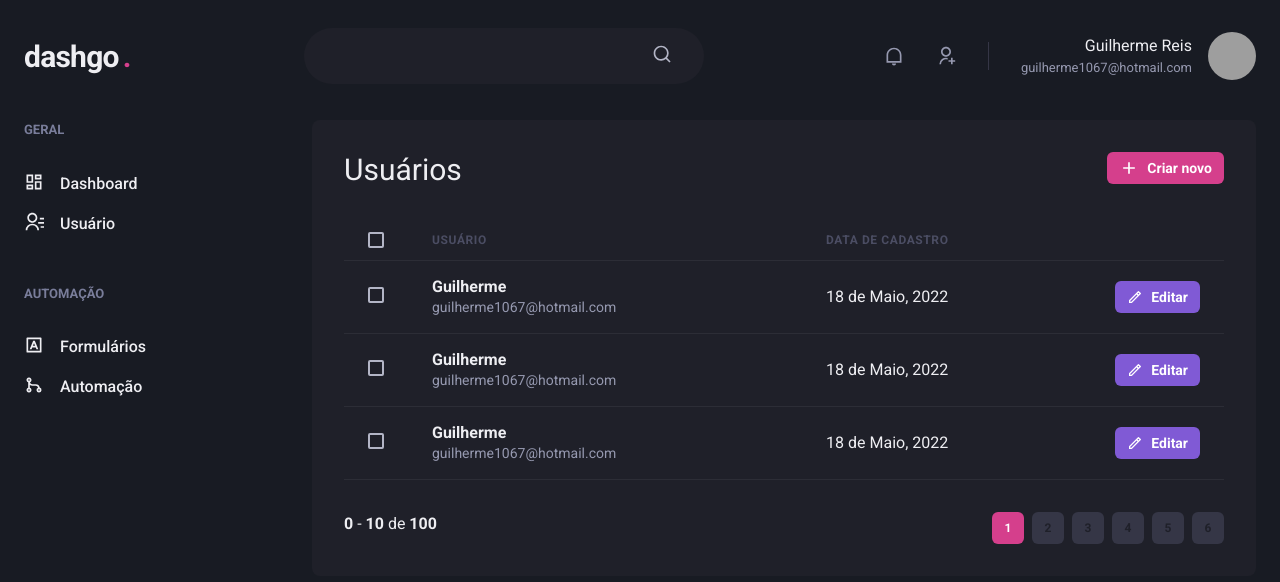
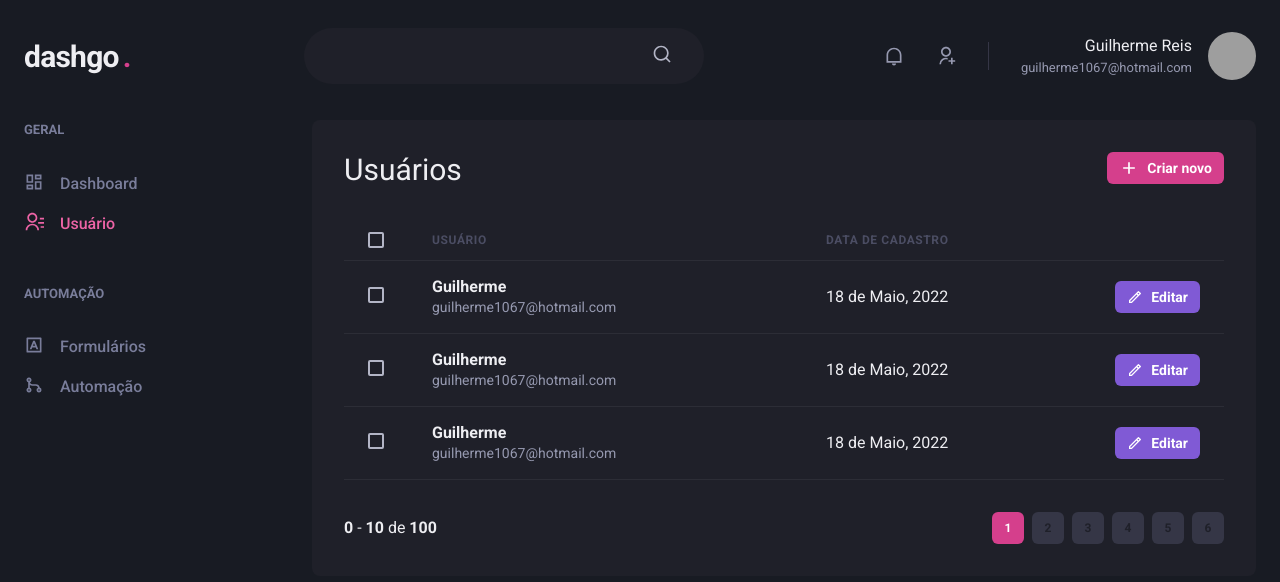
Before and after one commit to Guilherme1067/GoDash, a Next.js app: page /users in a window 1280 px wide. Shown: the top 582 px of the page. Built offline with nearby package versions, Linux system fonts and the light colour scheme; grey boxes are pictures that could not be loaded.

Commit message:
finished interface

```diff
--- /dev/null
+++ b/src/components/ActiveLink.tsx
@@ -0,0 +1,36 @@
+import Link, { LinkProps } from "next/link";
+import { useRouter } from "next/router";
+import { cloneElement, ReactElement } from "react";
+
+interface ActiveLinkProps extends LinkProps {
+  children: ReactElement;
+  shouldMatchExactHref?: boolean;
+}
+
+export function ActiveLink({
+  children,
+  shouldMatchExactHref = false,
+  ...rest
+}: ActiveLinkProps) {
+  let isActive = false;
+
+  const { asPath } = useRouter();
+
+  if (shouldMatchExactHref && (asPath === rest.href || asPath === rest.as)) {
+    isActive = true;
+  }
+
+  if (
+    (!shouldMatchExactHref && asPath.startsWith(String(rest.href))) ||
+    asPath.startsWith(String(rest.as))
+  ) {
+    isActive = true;
+  }
+  return (
+    <Link {...rest}>
+      {cloneElement(children, {
+        color: isActive ? "pink.400" : "gray.400",
+      })}
+    </Link>
+  );
+}
--- a/src/components/Header/index.tsx
+++ b/src/components/Header/index.tsx
@@ -1,4 +1,6 @@
-import { Flex, useBreakpointValue } from "@chakra-ui/react";
+import { Flex, Icon, IconButton, useBreakpointValue } from "@chakra-ui/react";
+import { RiMenuLine } from "react-icons/ri";
+import { useSidebarDrawer } from "../../contexts/SideBarDrawerContext";
 
 import { Logo } from "./Logo";
 import { NotificationNav } from "./NotificationsNav";
@@ -6,6 +8,8 @@ import { Profile } from "./Profile";
 import { SearchBox } from "./SearchBox";
 
 export function Header() {
+  const { onOpen } = useSidebarDrawer();
+
   const isWideVersion = useBreakpointValue({
     base: false,
     lg: true,
@@ -22,6 +26,16 @@ export function Header() {
       px="6"
       align="center"
     >
+      {!isWideVersion && (
+        <IconButton
+          aria-label="Open navigation"
+          icon={<Icon as={RiMenuLine} />}
+          fontSize="24"
+          variant="unstyled"
+          onClick={onOpen}
+          mr="2"
+        ></IconButton>
+      )}
       <Logo />
 
       {isWideVersion && <SearchBox />}
--- a/src/components/Pagination/index.tsx
+++ b/src/components/Pagination/index.tsx
@@ -3,7 +3,13 @@ import { PaginationItem } from "./PaginationItem";
 
 export function Pagination() {
   return (
-    <Stack direction="row" mt="8" justify="space-between" spacing="6">
+    <Stack
+      direction={["column", "row"]}
+      mt="8"
+      justify="space-between"
+      align="center"
+      spacing="6"
+    >
       <Box>
         <strong>0</strong> - <strong>10</strong> de <strong>100</strong>
       </Box>
--- a/src/components/Sidebar/NavLink.tsx
+++ b/src/components/Sidebar/NavLink.tsx
@@ -1,22 +1,26 @@
 import {
   Icon,
-  Link,
+  Link as ChakraLink,
   Text,
   LinkProps as ChakraLinkProps,
 } from "@chakra-ui/react";
 import { ElementType } from "react";
+import { ActiveLink } from "../ACtiveLink";
 
 interface NavLinkProps extends ChakraLinkProps {
   icon: ElementType;
   children: string;
+  href: string;
 }
-export function NavLink({ icon, children, ...rest }: NavLinkProps) {
+export function NavLink({ icon, children, href, ...rest }: NavLinkProps) {
   return (
-    <Link display="flex" {...rest}>
-      <Icon as={icon} fontSize="20" />
-      <Text ml="4" fontWeight="medium">
-        {children}
-      </Text>
-    </Link>
+    <ActiveLink href={href} passHref>
+      <ChakraLink display="flex" {...rest}>
+        <Icon as={icon} fontSize="20" />
+        <Text ml="4" fontWeight="medium">
+          {children}
+        </Text>
+      </ChakraLink>
+    </ActiveLink>
   );
 }
--- /dev/null
+++ b/src/components/Sidebar/SideBarNav.tsx
@@ -0,0 +1,33 @@
+import { Stack } from "@chakra-ui/react";
+import {
+  RiContactsLine,
+  RiDashboardLine,
+  RiGitMergeLine,
+  RiInputMethodLine,
+} from "react-icons/ri";
+import { NavLink } from "./NavLink";
+import { NavSection } from "./NavSection";
+
+export function SideBarNav() {
+  return (
+    <Stack spacing="12" align="flex-start">
+      <NavSection title="GERAL">
+        <NavLink icon={RiDashboardLine} href="/dashboard">
+          Dashboard
+        </NavLink>
+        <NavLink icon={RiContactsLine} href="/users">
+          Usuário
+        </NavLink>
+      </NavSection>
+
+      <NavSection title="AUTOMAÇÃO">
+        <NavLink icon={RiInputMethodLine} href="/forms">
+          Formulários
+        </NavLink>
+        <NavLink icon={RiGitMergeLine} href="/automation">
+          Automação
+        </NavLink>
+      </NavSection>
+    </Stack>
+  );
+}
--- a/src/components/Sidebar/index.tsx
+++ b/src/components/Sidebar/index.tsx
@@ -1,27 +1,43 @@
-import { Box, Stack } from "@chakra-ui/react";
 import {
-  RiContactsLine,
-  RiDashboardLine,
-  RiGitMergeLine,
-  RiInputMethodLine,
-} from "react-icons/ri";
-import { NavLink } from "./NavLink";
-import { NavSection } from "./NavSection";
+  Box,
+  Drawer,
+  DrawerBody,
+  DrawerCloseButton,
+  DrawerContent,
+  DrawerHeader,
+  DrawerOverlay,
+  useBreakpointValue,
+} from "@chakra-ui/react";
+import { useSidebarDrawer } from "../../contexts/SideBarDrawerContext";
+
+import { SideBarNav } from "./SideBarNav";
 
 export function Sidebar() {
+  const { isOpen, onClose } = useSidebarDrawer();
+
+  const isDrawerSidebar = useBreakpointValue({
+    base: true,
+    lg: false,
+  });
+
+  if (isDrawerSidebar) {
+    return (
+      <Drawer isOpen={isOpen} placement="left" onClose={onClose}>
+        <DrawerOverlay>
+          <DrawerContent bg="gray.800" p="4">
+            <DrawerCloseButton mt="6" />
+            <DrawerHeader>Navegação</DrawerHeader>
+            <DrawerBody>
+              <SideBarNav />
+            </DrawerBody>
+          </DrawerContent>
+        </DrawerOverlay>
+      </Drawer>
+    );
+  }
   return (
     <Box as="aside" w="64" mr="8">
-      <Stack spacing="12" align="flex-start">
-        <NavSection title="GERAL">
-          <NavLink icon={RiDashboardLine}>Dashboard</NavLink>
-          <NavLink icon={RiContactsLine}>Usuário</NavLink>
-        </NavSection>
-
-        <NavSection title="AUTOMAÇÃO">
-          <NavLink icon={RiInputMethodLine}>Formulários</NavLink>
-          <NavLink icon={RiGitMergeLine}>Automação</NavLink>
-        </NavSection>
-      </Stack>
+      <SideBarNav />
     </Box>
   );
 }
--- /dev/null
+++ b/src/contexts/SideBarDrawerContext.tsx
@@ -0,0 +1,27 @@
+import { useDisclosure, UseDisclosureReturn } from "@chakra-ui/react";
+import { useRouter } from "next/router";
+import { createContext, ReactNode, useContext, useEffect } from "react";
+
+interface SideBarDrawerContextProps {
+  children: ReactNode;
+}
+
+type SideBarDrawerContextData = UseDisclosureReturn;
+
+const SideBarDrawerContext = createContext({} as SideBarDrawerContextData);
+
+export function SideBarDrawerProvider({ children }: SideBarDrawerContextProps) {
+  const disclosure = useDisclosure();
+  const router = useRouter();
+
+  useEffect(() => {
+    disclosure.onClose();
+  }, [router.asPath]);
+  return (
+    <SideBarDrawerContext.Provider value={disclosure}>
+      {children}
+    </SideBarDrawerContext.Provider>
+  );
+}
+
+export const useSidebarDrawer = () => useContext(SideBarDrawerContext);
--- a/src/pages/_app.tsx
+++ b/src/pages/_app.tsx
@@ -1,11 +1,14 @@
 import { AppProps } from "next/app";
 import { ChakraProvider } from "@chakra-ui/react";
 import { theme } from "../styles/theme";
+import { SideBarDrawerProvider } from "../contexts/SideBarDrawerContext";
 
 function MyApp({ Component, pageProps }: AppProps) {
   return (
     <ChakraProvider theme={theme}>
-      <Component {...pageProps} />
+      <SideBarDrawerProvider>
+        <Component {...pageProps} />
+      </SideBarDrawerProvider>
     </ChakraProvider>
   );
 }
--- a/src/pages/dashboard.tsx
+++ b/src/pages/dashboard.tsx
@@ -64,14 +64,14 @@ export default function Dashboard() {
         <Sidebar />
 
         <SimpleGrid flex="1" gap="4" minChildWidth="320px">
-          <Box p="8" bg="gray.800" borderRadius={8} pb="4">
+          <Box p={["6", "8"]} bg="gray.800" borderRadius={8} pb="4">
             <Text fontSize="lg" mb="4">
               Inscritos da semana
             </Text>
             <Chart options={options} series={series} type="area" height={160} />
           </Box>
 
-          <Box p="8" bg="gray.800" borderRadius={8} pb="4">
+          <Box p={["6", "8"]} bg="gray.800" borderRadius={8} pb="4">
             <Text fontSize="lg" mb="4">
               Taxa de abertura
             </Text>
```
Also changed, not shown: src/pages/users/create.tsx (+10 -4 lines), src/pages/users/index.tsx (+21 -15 lines).
